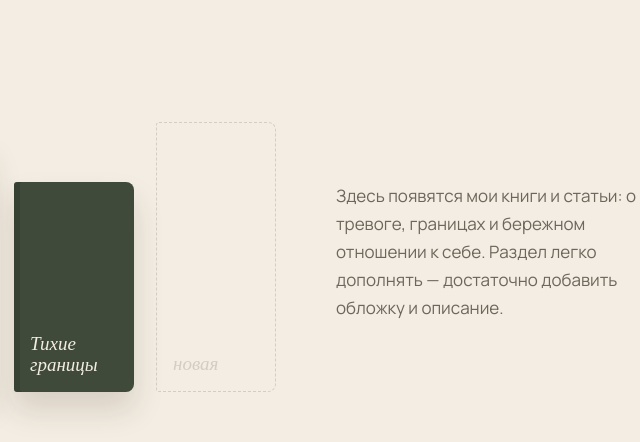
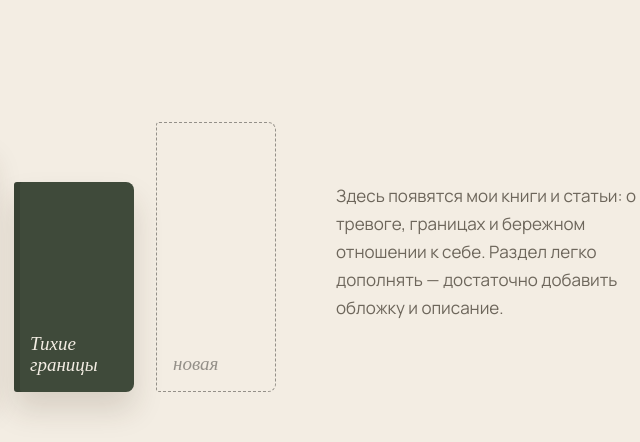
Before and after one commit to anton111soharev42-ctrl/portfolio, a plain HTML site: page psychologist/index.html in a window 1280 px wide. Shown: the part 4120-4562 px from the top of the page, 528-1168 px from the left. Drawn offline with nearby package versions, Linux system fonts and the light colour scheme.

Commit message:
Psychologist concept: book placeholder contrast
Co-Authored-By: Claude Opus 5.5 <noreply@anthropic.com>

```diff
--- a/psychologist/index.html
+++ b/psychologist/index.html
@@ -94,7 +94,7 @@ h2 em{color:var(--moss)}
 .bk{width:120px;border-radius:3px 8px 8px 3px;box-shadow:inset 6px 0 0 rgba(0,0,0,.12),0 18px 30px rgba(60,40,20,.15);display:flex;align-items:flex-end;padding:16px;font-family:'Cormorant Garamond',serif;font-style:italic;font-size:19px;line-height:1.1;color:#f3ede3}
 .bk:nth-child(1){height:250px;background:var(--clay)}
 .bk:nth-child(2){height:210px;background:var(--moss)}
-.bk:nth-child(3){height:270px;background:var(--ink);opacity:.15;color:var(--ink);box-shadow:none;border:1px dashed var(--ink);background:transparent}
+.bk:nth-child(3){height:270px;background:var(--ink);opacity:.45;color:var(--ink);box-shadow:none;border:1px dashed var(--ink);background:transparent}
 .books p{color:var(--soft)}
 /* contact */
 .contact{background:var(--ink);color:var(--paper);text-align:center;padding:140px 0 60px}
```
